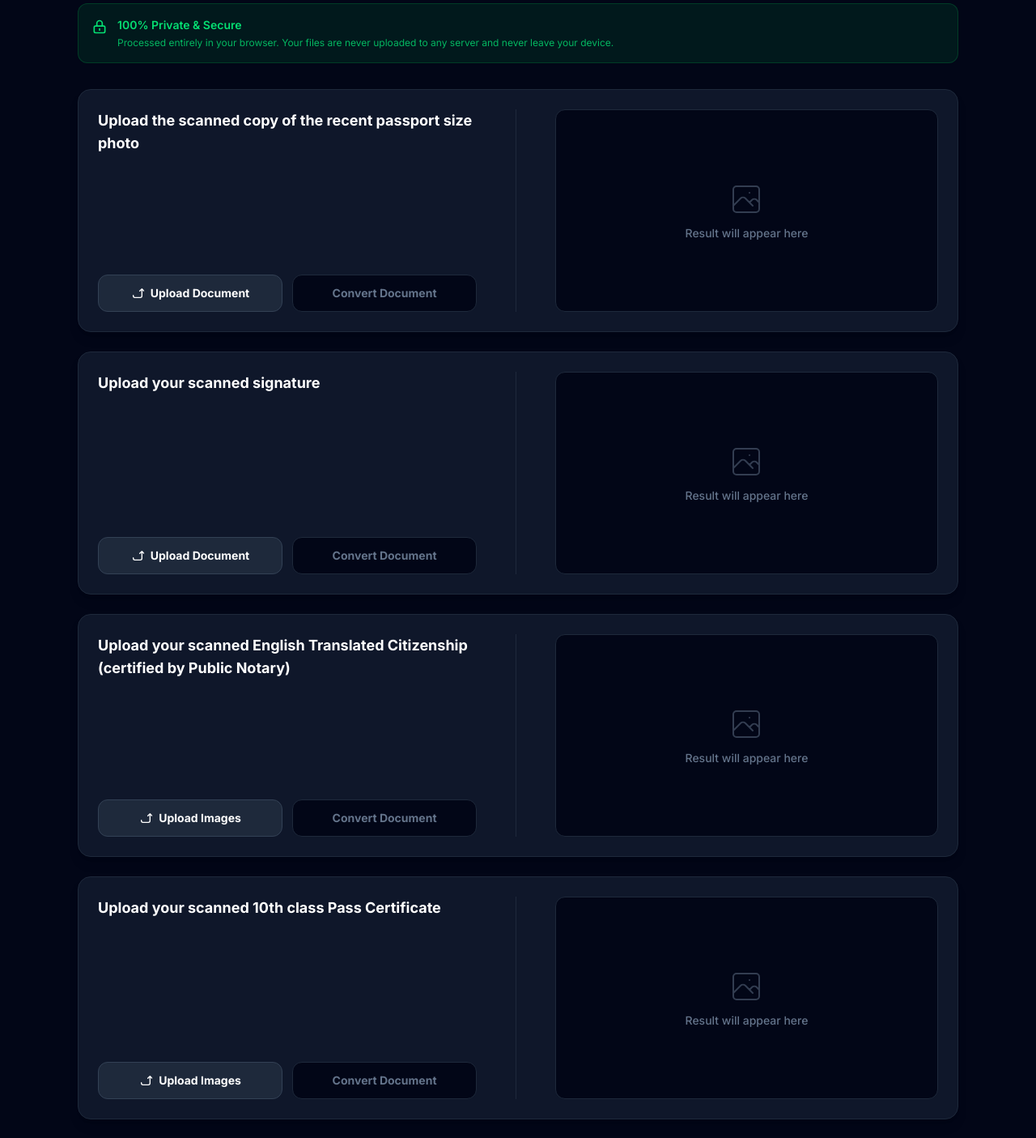
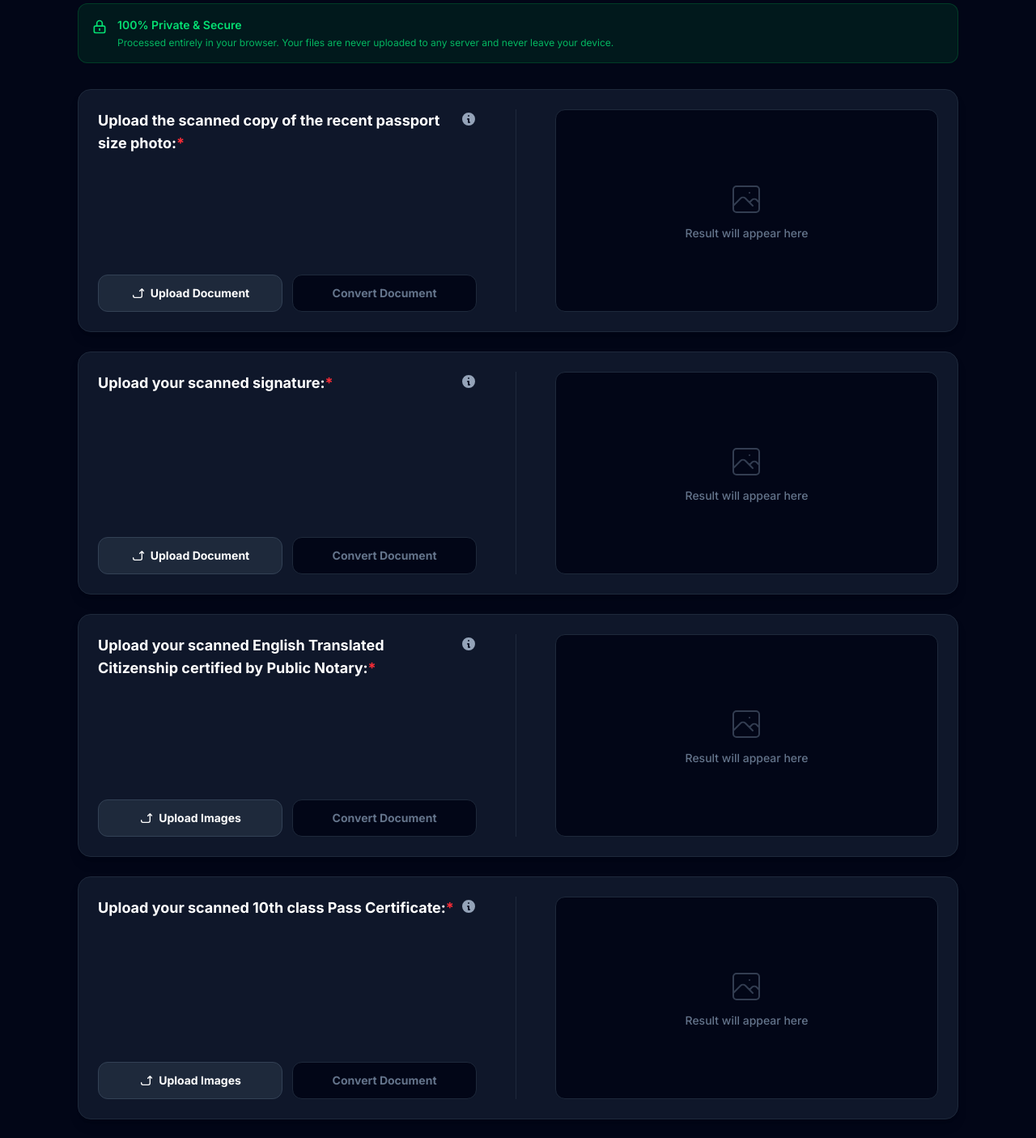
Before and after one commit to prajeet-shah/prajeet-the-creator, a Next.js app: page /tools/compex-documents in a window 1280 px wide. Shown: the part 260-1665 px from the top of the page at 81% size. Built offline with nearby package versions, Linux system fonts and the light colour scheme.

Commit message:
update the compex document tool

```diff
--- a/src/app/tools/compex-documents/page.jsx
+++ b/src/app/tools/compex-documents/page.jsx
@@ -13,40 +13,41 @@ const MULTI_UPLOAD_KEYS = ["citizenship", "tenth", "twelfth"];
 
 const DOCUMENT_CONFIG = {
   photo: {
-    label: "Upload the scanned copy of the recent passport size photo",
+    label: "Upload the scanned copy of the recent passport size photo:*",
     name: "passport_photo",
     outputFormat: "image/jpeg",
     exactWidth: 276,
     exactHeight: 354,
-    maxSizeKB: 90,
+    maxSizeKB: 150,
     multi: false,
+    tooltip: "Instructions to upload photograph: 1. Please Upload one recent passport size photograph with white background. 2. Size of the image should be min. 100 kb and max. 200 kb 3. Image should be .jpg or .jpeg format. 4. Scanner dpi should be 200 dpi 5. File once uploaded cannot be changed. 6. Dimension should be 3.5cm * 4.5cm",
   },
   signature: {
-    label: "Upload your scanned signature",
+    label: "Upload your scanned signature:*",
     name: "signature",
     outputFormat: "image/jpeg",
-    maxSizeKB: 90,
+    maxSizeKB: 100,
     multi: false,
   },
   citizenship: {
-    label: "Upload your scanned English Translated Citizenship (certified by Public Notary)",
+    label: "Upload your scanned English Translated Citizenship certified by Public Notary:*",
     name: "citizenship",
     outputFormat: "application/pdf",
-    maxSizeKB: 900,
+    maxSizeKB: 700,
     multi: true,
   },
   tenth: {
-    label: "Upload your scanned 10th class Pass Certificate",
+    label: "Upload your scanned 10th class Pass Certificate:*",
     name: "10th_certificate",
     outputFormat: "application/pdf",
-    maxSizeKB: 900,
+    maxSizeKB: 700,
     multi: true,
   },
   twelfth: {
-    label: "Upload your scanned 12th class Pass Certificate",
+    label: "Upload your 12th class Certificate:*",
     name: "12th_certificate",
     outputFormat: "application/pdf",
-    maxSizeKB: 900,
+    maxSizeKB: 700,
     multi: true,
   },
 };
@@ -157,7 +158,18 @@ export default function CompexDocuments() {
             imageFiles.push(f);
           }
         }
-        const merged = await imagesToPdf(imageFiles);
+
+        // Compress images before merging to ensure PDF doesn't exceed target size
+        const compressedImageFiles = [];
+        // Reserve 15KB for PDF structure overhead so the final PDF size allows exact padding
+        const maxImageAllowedKB = Math.max(10, cfg.maxSizeKB - 15);
+        const perImageSizeMB = (maxImageAllowedKB / 1024) / imageFiles.length;
+        for (const img of imageFiles) {
+          const compressedBlob = await compressImage(img, { maxSizeMB: perImageSizeMB });
+          compressedImageFiles.push(new File([compressedBlob], img.name, { type: 'image/jpeg' }));
+        }
+
+        const merged = await imagesToPdf(compressedImageFiles);
         finalFile = new File([merged], `${cfg.name}.pdf`, { type: "application/pdf" });
 
       } else {
@@ -195,6 +207,14 @@ export default function CompexDocuments() {
           });
         }
         finalFile = new File([finalFile], `${cfg.name}.jpg`, { type: "image/jpeg" });
+      }
+
+      // Pad file to exact size if it is smaller
+      const targetBytes = cfg.maxSizeKB * 1024;
+      if (finalFile.size < targetBytes) {
+        const diff = targetBytes - finalFile.size;
+        const padding = new Uint8Array(diff);
+        finalFile = new File([finalFile, padding], finalFile.name, { type: finalFile.type });
       }
 
       setDocuments((prev) => ({
@@ -292,7 +312,22 @@ export default function CompexDocuments() {
               {/* ── Left: Controls ──────────────────────────────────────── */}
               <div className="w-full md:w-1/2 flex flex-col justify-between">
                 <div>
-                  <h3 className="text-lg font-bold text-white mb-4">{cfg.label}</h3>
+                  <div className="flex items-start gap-2 mb-4">
+                    <h3 className="text-lg font-bold text-white flex-1">
+                      {cfg.label.replace('*', '')}
+                      {cfg.label.includes('*') && <span className="text-red-500">*</span>}
+                    </h3>
+                    <div className="group relative flex items-center justify-center shrink-0 mt-0.5">
+                      <svg className="w-5 h-5 text-dark-400 hover:text-white cursor-help transition-colors" fill="currentColor" viewBox="0 0 20 20">
+                        <path fillRule="evenodd" d="M18 10a8 8 0 11-16 0 8 8 0 0116 0zm-7-4a1 1 0 11-2 0 1 1 0 012 0zM9 9a1 1 0 000 2v3a1 1 0 001 1h1a1 1 0 100-2v-3a1 1 0 00-1-1H9z" clipRule="evenodd" />
+                      </svg>
+                      {cfg.tooltip && (
+                        <div className="absolute bottom-full left-0 md:-left-1/2 mb-2 hidden group-hover:block w-72 bg-[#1a1a1a] text-white text-sm rounded p-3 shadow-xl z-50 leading-relaxed font-normal">
+                          {cfg.tooltip}
+                        </div>
+                      )}
+                    </div>
+                  </div>
 
                   <input
                     type="file"
```
